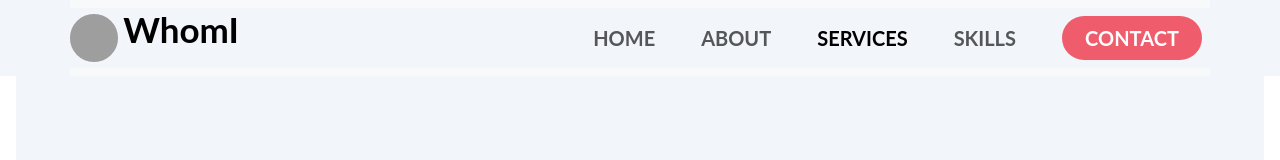
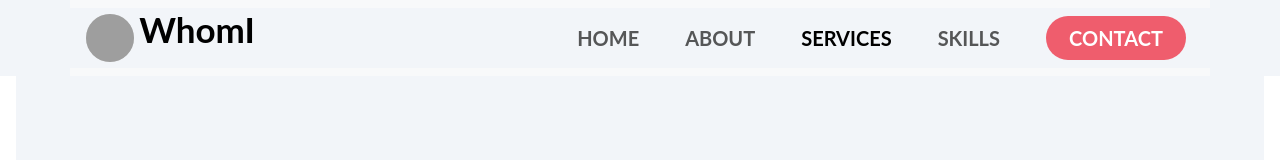
Before and after one commit to leeparlee/leeparlee.github.io, a plain HTML site: page index.html in a window 1280 px wide. Shown: the top 160 px of the page. Drawn offline with nearby package versions, Linux system fonts and the light colour scheme; grey boxes are pictures that could not be loaded.

Commit message:
Update index.html

```diff
--- a/index.html
+++ b/index.html
@@ -15,7 +15,7 @@
 
     <div style="background: #F2F5F9;" class=" fixed-top">
         <nav style="background: #F2F5F9;" class="navbar container navbar-expand-lg bg-body-tertiary">
-            <div style="background: #F2F5F9;" class="w-100">
+            <div style="background: #F2F5F9;" class="w-100 px-3">
                 <a class="navbar-brand" href="#">
                     <img class="logo rounded-circle"
                         src="https://img.freepik.com/premium-photo/young-handsome-man-with-beard-isolated-keeping-arms-crossed-frontal-position_1368-132662.jpg?w=2000"
```
